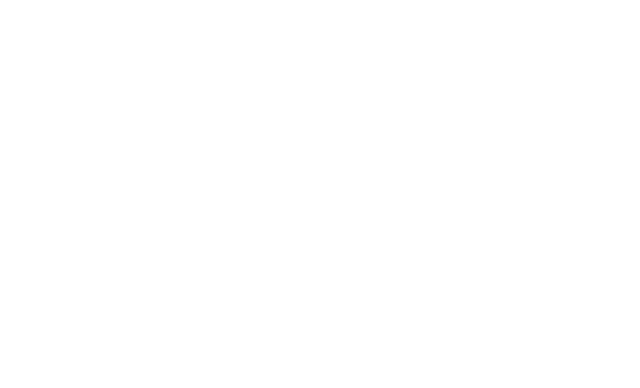
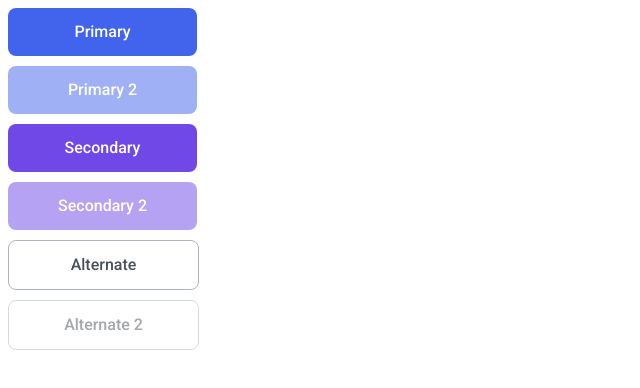
Before and after one commit to js-tasks-ru/htmlcss-20210708_work4vit, a website: page 03-lection1/01-button/index.html in a window 1280 px wide. Shown: the whole page, without its empty margins (0-640 px from the left). Drawn offline with Linux system fonts and the light colour scheme.

Commit message:
buttons almost ready

```diff
--- a/03-lection1/01-button/button.css
+++ b/03-lection1/01-button/button.css
@@ -1 +1,51 @@
 /* Стилизация кнопки */
+.grid__button {
+    margin-bottom: 10px;
+}
+.button {
+    width: 189px;
+    height: 48px;
+    border-radius: 8px;
+    cursor: pointer;
+}
+.button__disabled {
+    opacity: 0.5;
+    cursor: default;
+}
+.button-text {
+    font-family: roboto;
+    font-weight: 500;
+    font-style: normal;
+    font-size: 16px;
+    text-align: center;
+    line-height: 18.75px;
+}
+.button-text__white {
+    color: white;
+}
+.button-text__grey {
+    color: #495057;
+}
+.button-content {
+    padding-top: 15px;
+}
+.button__primary {
+    background: #4263EB;
+    ;
+}
+.button__primary:hover {
+    background: #2342C0;
+}
+.button__secondary {
+    background: #7048E8;
+}
+.button__secondary:hover {
+    background: #5028C6;
+}
+.button__alternate {
+    border: 1px solid #ACB5BD;
+}
+.button__alternate:hover {
+    border: 1px solid #212429;
+
+}
--- a/03-lection1/01-button/index.html
+++ b/03-lection1/01-button/index.html
@@ -6,6 +6,31 @@
     <link rel="stylesheet" href="./button.css">
   </head>
   <body>
-
+    <div>
+      <div class="grid">
+        <div class="button button__primary grid__button">
+          <div class="button-text button-text__white button-content">Primary</div>
+        </div>
+        <div class="button button__primary button__disabled grid__button">
+          <div class="button-text button-text__white button-content ">Primary 2</div>
+        </div>
+      </div>
+      <div>
+        <div class="button button__secondary grid__button">
+          <div class="button-text button-text__white button-content">Secondary</div>
+        </div>
+        <div class="button button__secondary button__disabled grid__button">
+          <div class="button-text button-text__white button-content">Secondary 2</div>
+        </div>
+      </div>
+      <div>
+        <div class="button button__alternate grid__button">
+          <div class="button-text button-text__grey button-content">Аlternate</div>
+        </div>
+        <div class="button button__alternate button__disabled">
+          <div class="button-text button-text__grey button-content">Аlternate 2</div>
+        </div>
+      </div>
+    </div>
   </body>
 </html>
```
Lines whose indentation alone changed are shown as unchanged.
